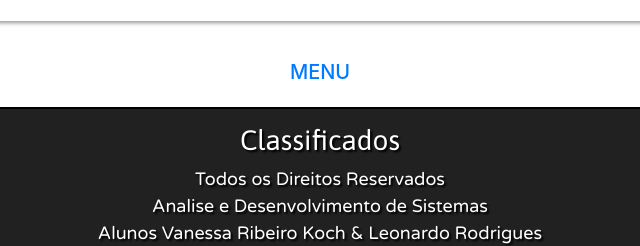
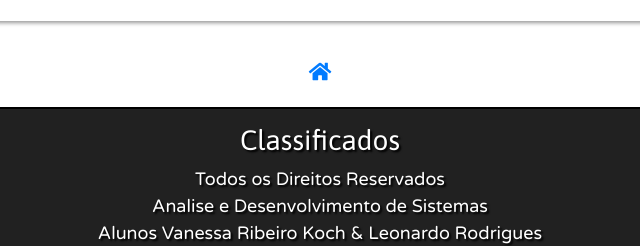
Before and after one commit to vanessakoch/Site_Anuncios, a plain HTML site: page anuncio.html in a window 1280 px wide. Shown: the part 905-1151 px from the top of the page, 320-960 px from the left. Drawn offline with nearby package versions, Linux system fonts and the light colour scheme.

Commit message:
Adicionando icone na tela anuncios

```diff
--- a/anuncio.html
+++ b/anuncio.html
@@ -9,6 +9,7 @@
     <link href="https://fonts.googleapis.com/css?family=Varela+Round&display=swap" rel="stylesheet">
     <link href="https://fonts.googleapis.com/css?family=Asap&display=swap" rel="stylesheet">
     <link rel="stylesheet" href="https://maxcdn.bootstrapcdn.com/bootstrap/4.3.1/css/bootstrap.min.css">
+    <link rel="stylesheet" href="https://use.fontawesome.com/releases/v5.7.0/css/all.css" integrity="sha384-lZN37f5QGtY3VHgisS14W3ExzMWZxybE1SJSEsQp9S+oqd12jhcu+A56Ebc1zFSJ" crossorigin="anonymous">
     <script src="https://ajax.googleapis.com/ajax/libs/jquery/3.4.1/jquery.min.js"></script>
     <script src="https://cdnjs.cloudflare.com/ajax/libs/popper.js/1.14.7/umd/popper.min.js"></script>
     <script src="https://maxcdn.bootstrapcdn.com/bootstrap/4.3.1/js/bootstrap.min.js"></script>
@@ -150,7 +151,7 @@
 
 
     <br />
-    <h5 class="centro"><a href="#topo">MENU</a> </h5>
+    <h5 class="centro"><a href="#topo"><i class="fas fa-home"></i></a> </h5>
 
     <footer>
       <div id="rodape">
```
